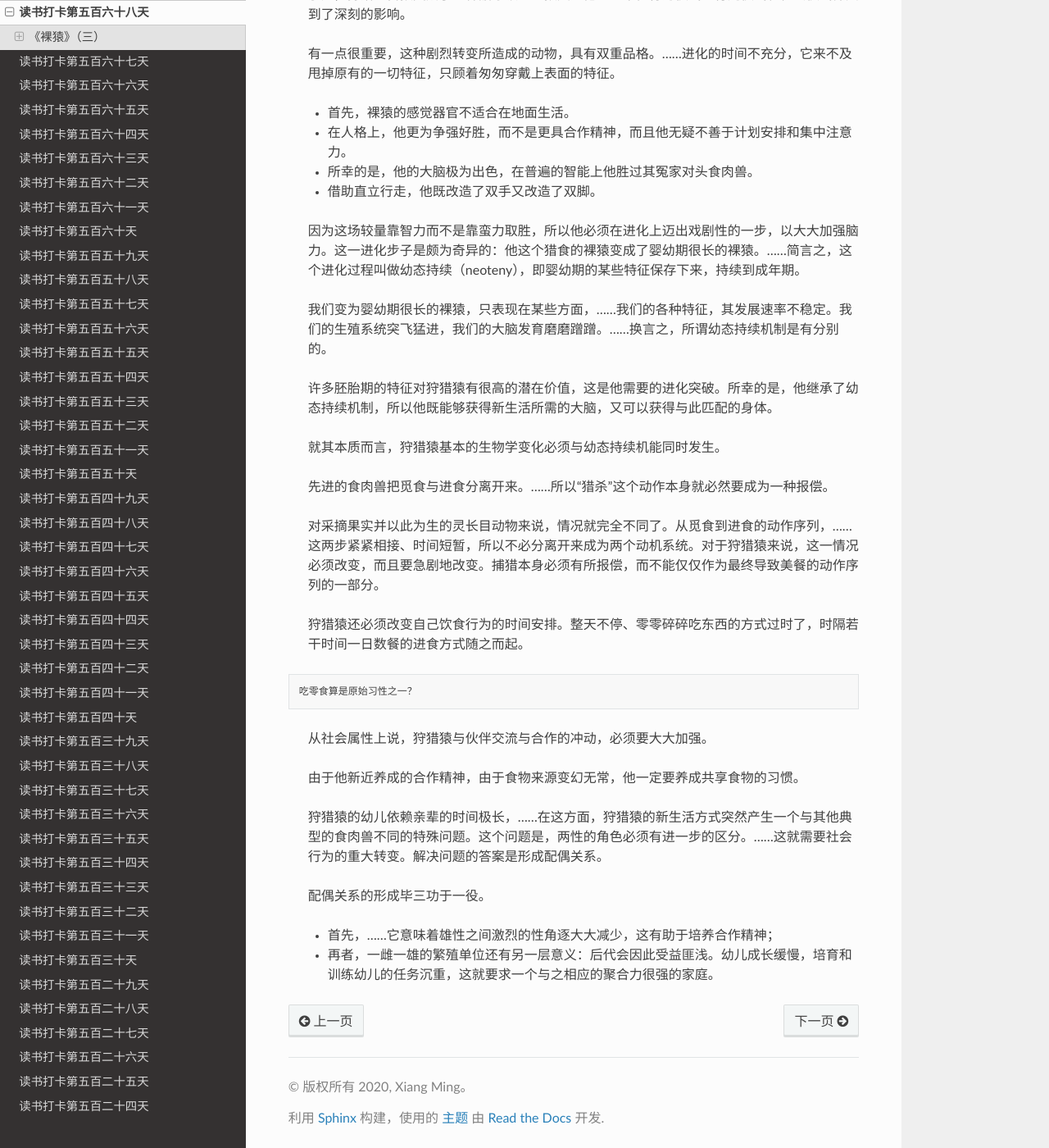
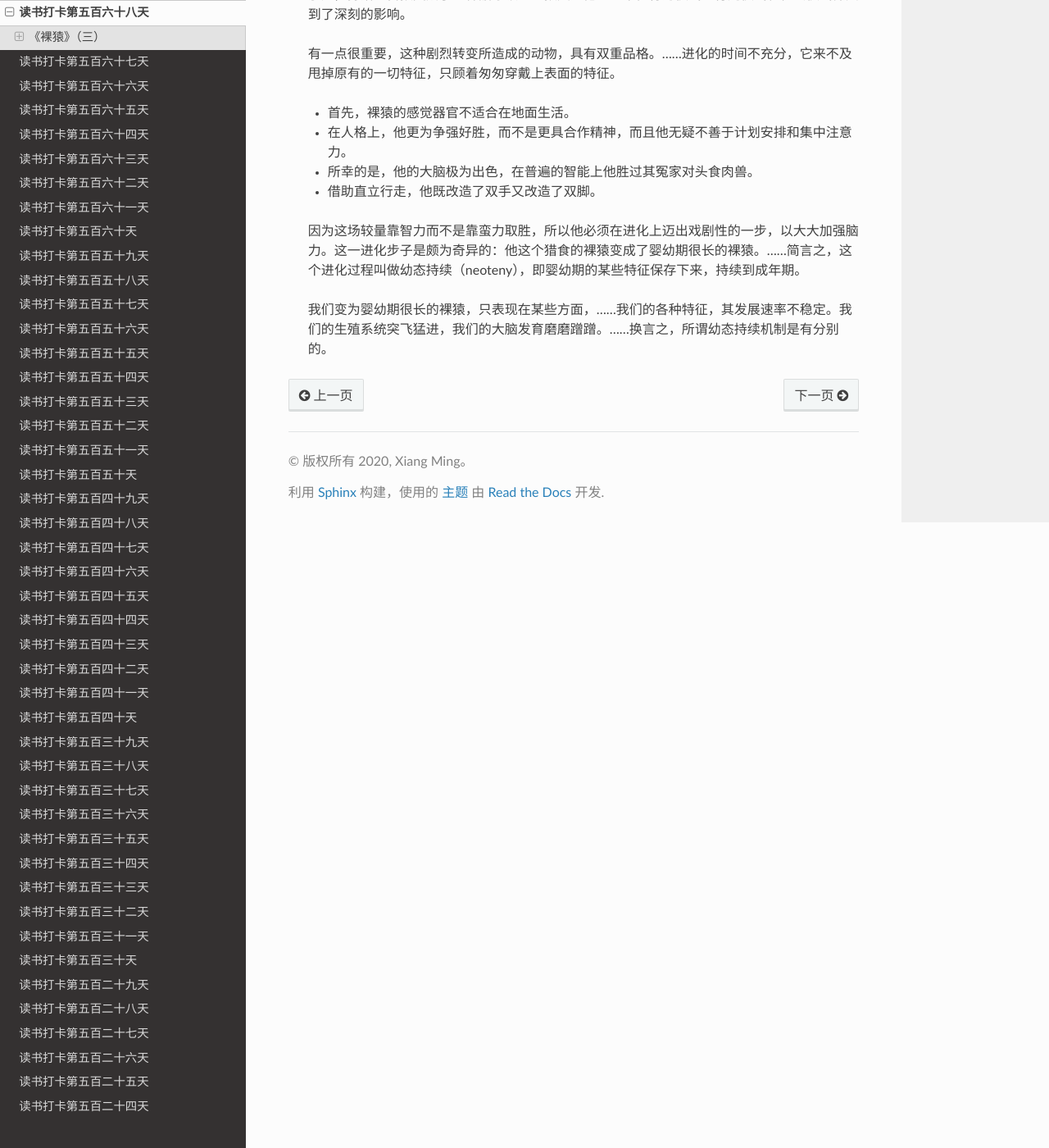
Before and after one commit to xiangming1975/reading, a Sphinx documentation site: the page built from source/2022-04-13.md, in a window 1280 px wide and 1400 px high, scrolled down 850 px. Shown: the whole window at 82% size. Built offline with Sphinx 7.4.7 and the Read the Docs theme 2.0.0, drawn with Linux system fonts in a browser that asks for light colours.

Commit message:
自动提交时间: 2022-04-17T22:00:42,597431768+08:00

````diff
--- a/source/2022-04-13.md
+++ b/source/2022-04-13.md
@@ -27,25 +28,3 @@
 > 因为这场较量靠智力而不是靠蛮力取胜，所以他必须在进化上迈出戏剧性的一步，以大大加强脑力。这一进化步子是颇为奇异的：他这个猎食的裸猿变成了婴幼期很长的裸猿。……简言之，这个进化过程叫做幼态持续（neoteny），即婴幼期的某些特征保存下来，持续到成年期。
 
 > 我们变为婴幼期很长的裸猿，只表现在某些方面，……我们的各种特征，其发展速率不稳定。我们的生殖系统突飞猛进，我们的大脑发育磨磨蹭蹭。……换言之，所谓幼态持续机制是有分别的。
-
-> 许多胚胎期的特征对狩猎猿有很高的潜在价值，这是他需要的进化突破。所幸的是，他继承了幼态持续机制，所以他既能够获得新生活所需的大脑，又可以获得与此匹配的身体。
-
-> 就其本质而言，狩猎猿基本的生物学变化必须与幼态持续机能同时发生。
-
-> 先进的食肉兽把觅食与进食分离开来。……所以“猎杀”这个动作本身就必然要成为一种报偿。
-
-> 对采摘果实并以此为生的灵长目动物来说，情况就完全不同了。从觅食到进食的动作序列，……这两步紧紧相接、时间短暂，所以不必分离开来成为两个动机系统。对于狩猎猿来说，这一情况必须改变，而且要急剧地改变。捕猎本身必须有所报偿，而不能仅仅作为最终导致美餐的动作序列的一部分。
-
-> 狩猎猿还必须改变自己饮食行为的时间安排。整天不停、零零碎碎吃东西的方式过时了，时隔若干时间一日数餐的进食方式随之而起。
-```
-吃零食算是原始习性之一？
-```
-> 从社会属性上说，狩猎猿与伙伴交流与合作的冲动，必须要大大加强。
-
-> 由于他新近养成的合作精神，由于食物来源变幻无常，他一定要养成共享食物的习惯。
-
-> 狩猎猿的幼儿依赖亲辈的时间极长，……在这方面，狩猎猿的新生活方式突然产生一个与其他典型的食肉兽不同的特殊问题。这个问题是，两性的角色必须有进一步的区分。……这就需要社会行为的重大转变。解决问题的答案是形成配偶关系。
-
-> 配偶关系的形成毕三功于一役。
-> * 首先，……它意味着雄性之间激烈的性角逐大大减少，这有助于培养合作精神；
-> * 再者，一雌一雄的繁殖单位还有另一层意义：后代会因此受益匪浅。幼儿成长缓慢，培育和训练幼儿的任务沉重，这就要求一个与之相应的聚合力很强的家庭。
````
Also changed, not shown: other parts of source/2022-04-13.md (+2 -1 lines), source/2022-04-17.md (added, +35 -0 lines), source/2022-04-18.md (added, +13 -0 lines).
